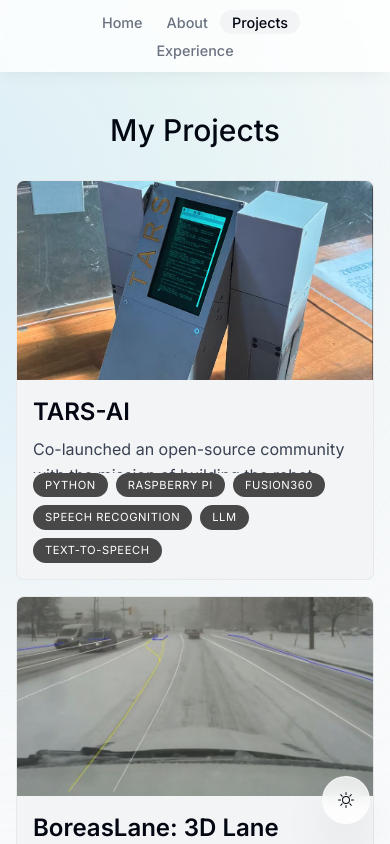
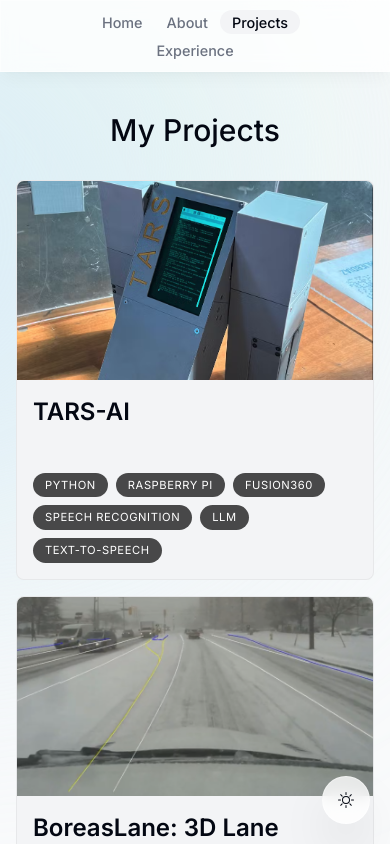
Before and after one commit to alexander-wang03/my-portfolio, a Next.js app: page /projects in a window 390 px wide. Shown: the top 844 px of the page. Built offline with nearby package versions, Linux system fonts and the light colour scheme.

Commit message:
Fixed Projects page mobile display

```diff
--- a/src/components/project.tsx
+++ b/src/components/project.tsx
@@ -46,7 +46,7 @@ export default function Project({
 
           <div className="p-4 flex flex-col h-1/2">
             <h3 className="text-2xl font-semibold">{title}</h3>
-            <p className="mt-2 leading-relaxed text-gray-700 dark:text-white/70 line-clamp-3">
+            <p className="mt-2 leading-relaxed text-gray-700 dark:text-white/70 line-clamp-3 hidden sm:block">
               {description}
             </p>
             <ul className="flex flex-wrap mt-auto gap-2">
```
